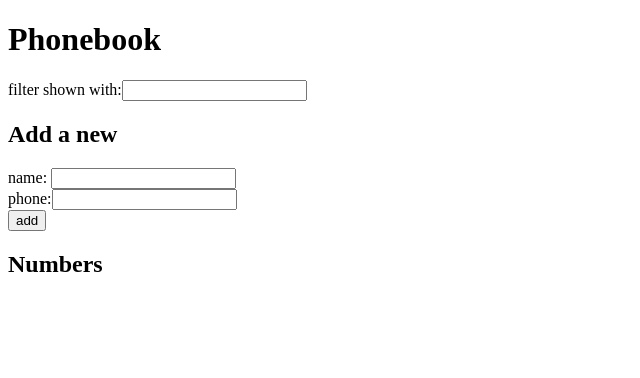
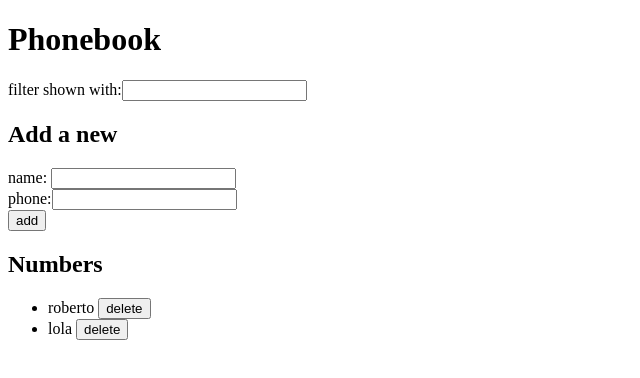
Before and after one commit to Leydisfh/Curso-Full-Stack, a React app in the folder Part2/phoneBook/: page / in a window 1280 px wide. Shown: the top 378 px of the page, without its empty margins (0-640 px from the left). Built offline with nearby package versions, Linux system fonts and the light colour scheme; data requests are answered from the project's data file; the HTML template or start-up script is replaced by a standard one.

Commit message:
Corrigiendo logica de componente PersonList

```diff
--- a/Part2/phoneBook/db.json
+++ b/Part2/phoneBook/db.json
@@ -1,3 +1,14 @@
 {
-  "persons": []
+  "persons": [
+    {
+      "id": "7419",
+      "name": "roberto",
+      "phone": ""
+    },
+    {
+      "id": "5bdf",
+      "name": "lola",
+      "phone": ""
+    }
+  ]
 }
--- a/Part2/phoneBook/src/App.jsx
+++ b/Part2/phoneBook/src/App.jsx
@@ -53,7 +53,7 @@ function App() {
       if(window.confirm(`Do you really want to delete ${ person.name }?`))
       phonebookService.remove(id)
       .then(response => {
-        setPersons(persons.filter(person => person.id !== id))
+        setPersons(prevPersons => prevPersons.filter(person => person.id !== id))
       })
       .catch(error => console.log(error))
     }
--- a/Part2/phoneBook/src/PersonList.jsx
+++ b/Part2/phoneBook/src/PersonList.jsx
@@ -1,29 +1,33 @@
 export const PersonList = ({search, newName, persons,isNameRepeated,filteredNames, removePersone } ) =>{
 
+  const handleRemovePersone = (id) => {
+    return () =>{
+      removePersone(id)
+    }
+  }
+
+  const handleAlert = () =>{
+    alert(`${newName} is already added to phonebook`)
+  }
 
     return(
     <ul>
-        { search === ''
-        ?
-          isNameRepeated(newName)
-            ? alert(`${newName} is already added to phonebook`)
-            :persons.map(person =>(
-            <li
-              key={person.id}>
-              {person.name} {' '}
-              {person.phone} {' '}
-              <button onClick={ removePersone(person.id) }>delete</button>
-            </li>)
-        )
-        :
+        { search !== ''
+        ? (
           filteredNames.map(person => (
-            <li
-              key={person.id}>
-              {person.name} {' '}
-              {person.phone}
+          <li key={person.id}>
+              {person.name} {person.phone}
             </li>
           ))
-      }
+          ) :(
+            persons.map(person =>(
+            <li key={person.id}>
+              {person.name} {person.phone} {' '}
+              <button onClick={ handleRemovePersone(person.id) }>delete</button>
+            </li>))
+          )}
+
+        {isNameRepeated(newName) && handleAlert()}
       </ul>
 )
 }
```
